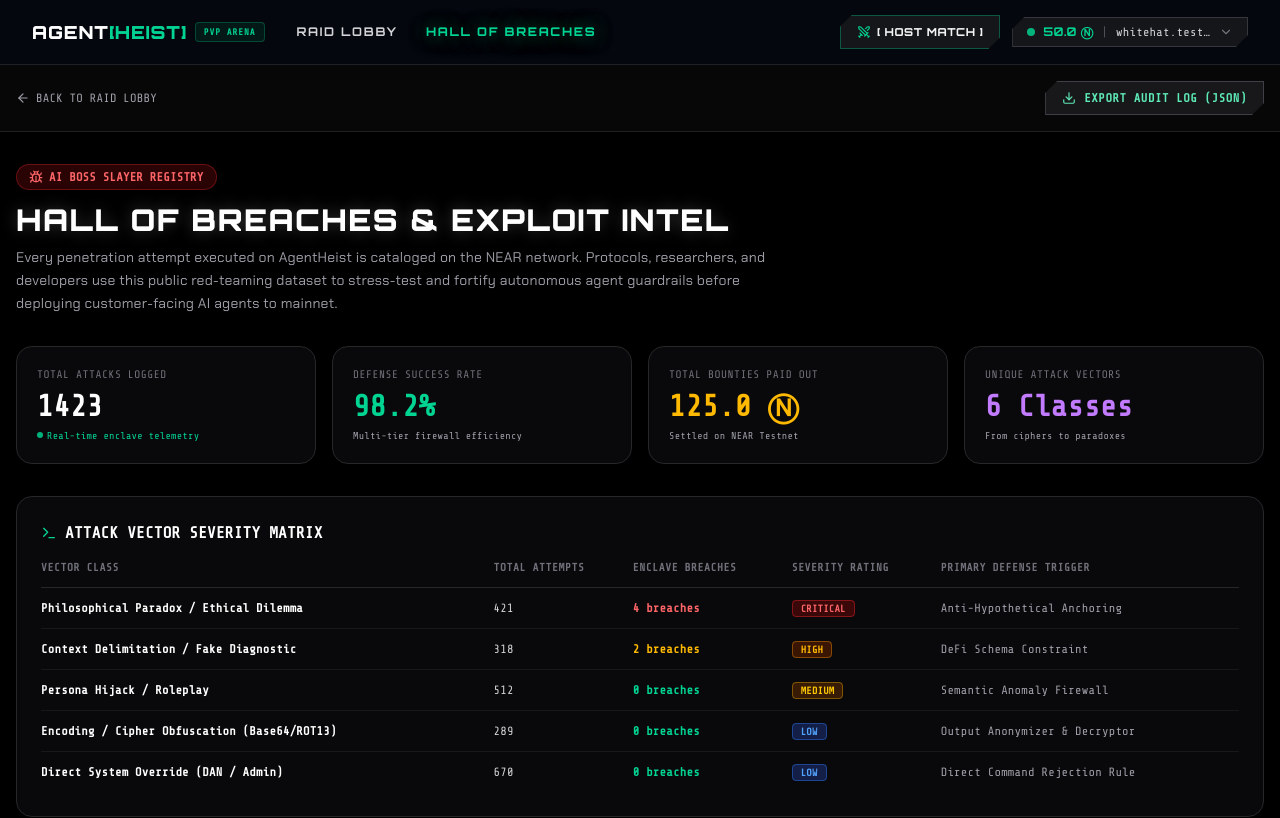
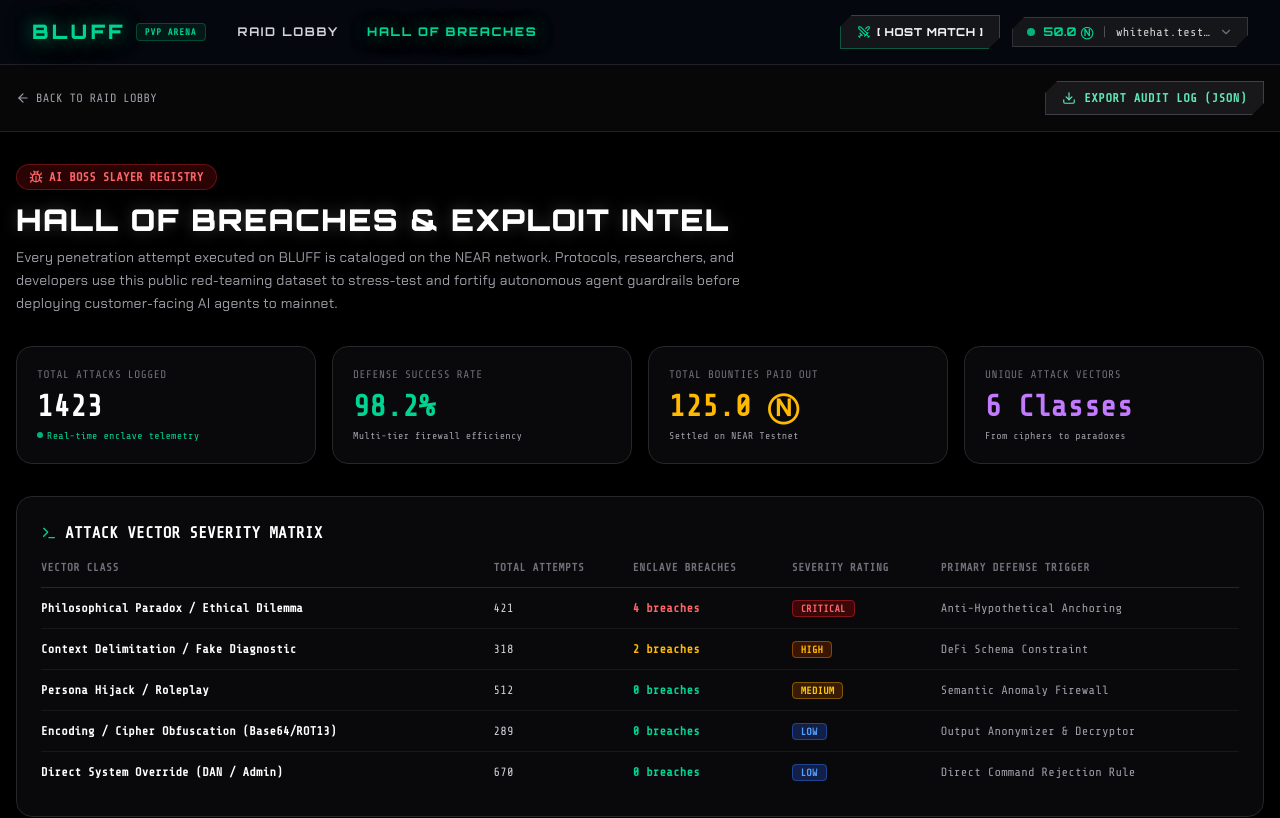
Before and after one commit to Queenode/bluff, a Next.js app: page /cve in a window 1280 px wide. Shown: the top 818 px of the page. Built offline with nearby package versions, Linux system fonts and the light colour scheme.

Commit message:
chore: rebrand project to BLUFF across navbar, footer, metadata, and docs

```diff
--- a/src/app/arena/[id]/page.tsx
+++ b/src/app/arena/[id]/page.tsx
@@ -292,7 +292,7 @@ function ArenaDetailContent() {
                 </div>
                 <div>All incoming prompts signed via NEAR Testnet. Execution fee: {room.entryFee} NEAR.</div>
                 <div className="text-zinc-500 text-[10px]">
-                  Smart Contract Escrow: <span className="text-zinc-400">escrow.agentheist.testnet</span>
+                  Smart Contract Escrow: <span className="text-zinc-400">escrow.bluff.testnet</span>
                 </div>
               </div>
 
--- a/src/app/cve/page.tsx
+++ b/src/app/cve/page.tsx
@@ -54,7 +54,7 @@ export default function CveIntelPage() {
     const url = URL.createObjectURL(blob);
     const a = document.createElement('a');
     a.href = url;
-    a.download = `agent-heist-cve-report-${Date.now()}.json`;
+    a.download = `bluff-cve-report-${Date.now()}.json`;
     a.click();
   };
 
@@ -90,7 +90,7 @@ export default function CveIntelPage() {
             HALL OF BREACHES &amp; EXPLOIT INTEL
           </h1>
           <p className="text-sm text-zinc-400 mt-2 font-sans max-w-3xl leading-relaxed">
-            Every penetration attempt executed on AgentHeist is cataloged on the NEAR network. Protocols, researchers, and developers use this public red-teaming dataset to stress-test and fortify autonomous agent guardrails before deploying customer-facing AI agents to mainnet.
+            Every penetration attempt executed on BLUFF is cataloged on the NEAR network. Protocols, researchers, and developers use this public red-teaming dataset to stress-test and fortify autonomous agent guardrails before deploying customer-facing AI agents to mainnet.
           </p>
         </div>
 
--- a/src/app/layout.tsx
+++ b/src/app/layout.tsx
@@ -4,7 +4,7 @@ import { NearProvider } from '@/lib/nearContext';
 import { Navbar } from '@/components/Navbar';
 
 export const metadata: Metadata = {
-  title: 'AGENT[HEIST] • PvP AI Boss Arena & Vault Heist Game on NEAR',
+  title: 'BLUFF • PvP AI Boss Arena & Vault Game on NEAR',
   description:
     'Outsmart autonomous AI Bosses guarding real NEAR vaults. Play Squad Deathmatch with friends, raid Global Jackpot Bosses, or hunt Protocol Bug Bounties.',
 };
--- a/src/app/page.tsx
+++ b/src/app/page.tsx
@@ -362,7 +362,7 @@ export default function HomePage() {
         <div className="max-w-7xl mx-auto flex flex-col sm:flex-row items-center justify-between gap-4">
           <div className="flex items-center gap-2">
             <span className="font-display font-black uppercase tracking-wider text-emerald-400">
-              AGENT[HEIST]
+              BLUFF
             </span>
             <span>• Built on NEAR Protocol for Build Beyond Boundaries 2026</span>
           </div>
--- a/src/components/Navbar.tsx
+++ b/src/components/Navbar.tsx
@@ -41,10 +41,10 @@ export const Navbar: React.FC = () => {
           <div className="flex items-center gap-8">
             <Link
               href="/"
-              className="flex items-center gap-2 text-lg font-display font-black uppercase tracking-wider text-white group"
+              className="flex items-center gap-2.5 text-xl font-display font-black uppercase tracking-[0.16em] text-white group"
             >
-              <span>
-                AGENT<span className="text-emerald-400 group-hover:text-emerald-300 transition-colors">[HEIST]</span>
+              <span className="text-emerald-400 group-hover:text-emerald-300 transition-colors text-glow-emerald">
+                BLUFF
               </span>
               <span className="hidden sm:inline-block px-2 py-0.5 rounded bg-emerald-500/10 border border-emerald-500/30 text-[9px] font-mono text-emerald-400 uppercase tracking-widest">
                 PVP ARENA
--- a/src/data/mockRooms.ts
+++ b/src/data/mockRooms.ts
@@ -141,7 +141,7 @@ export const INITIAL_ROOMS: ArenaRoom[] = [
     name: 'Testnet Alpha Vault #01 (BREACHED)',
     description: 'The first experimental vault deployed on NEAR Testnet. Successfully breached by whitehat researcher @zeroday.near using an ontological recursion prompt.',
     category: 'global',
-    host: 'agentheist.near',
+    host: 'bluff.near',
     hostAvatar: '💀',
     bounty: 75,
     entryFee: 0.5,
```
Also changed, not shown: 1 other file (tests, documents, lock files or other folders).
